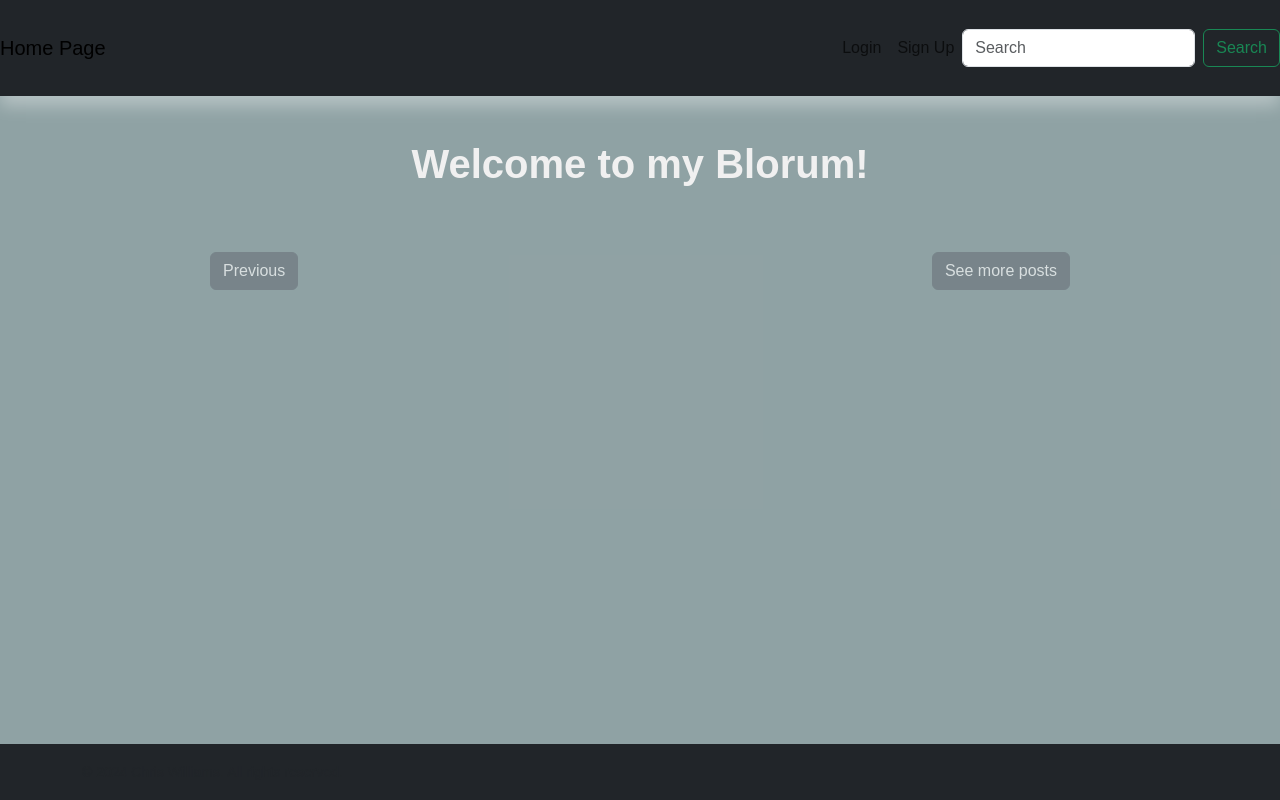
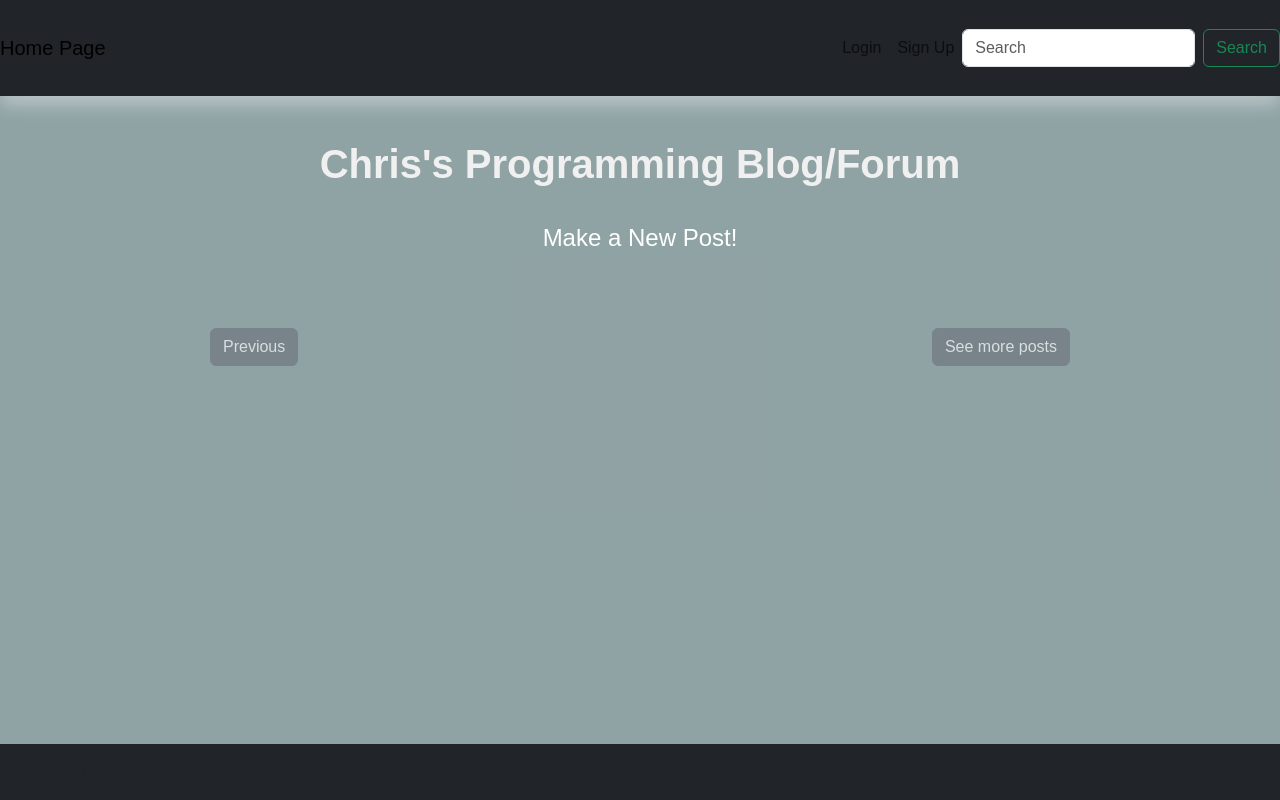
Before and after one commit to Synthahol/BlogForum, a Flask app: page / in a window 1280 px wide. Run offline with Flask 3, Linux system fonts and the light colour scheme; data that the repository does not hold is empty; some libraries are stand-ins or nearby versions.

Commit message:
minor styling changes

```diff
--- a/static/css/style.css
+++ b/static/css/style.css
@@ -71,6 +71,11 @@ h1 {
     background-color: #0056b3;
     border-color: #004085;
 }
+.my-button {
+    font-size: 1.5rem;
+    padding: 1rem 2rem;
+}
+
 
 .img-thumbnail {
     border: none;
--- a/templates/base.html
+++ b/templates/base.html
@@ -51,15 +51,6 @@
             id="navbarNavAltMarkup"
           >
             {% if current_user.is_authenticated %}
-            <div class="navbar-nav mx-auto">
-              <div class="nav-item" style="margin-left: 275px">
-                <a
-                  class="nav-link btn btn-success text-white"
-                  href="{{ url_for('new_post') }}"
-                  >Make a New Post!</a
-                >
-              </div>
-            </div>
             <div class="navbar-nav ms-auto d-flex align-items-center">
               <a
                 class="nav-link"
--- a/templates/home.html
+++ b/templates/home.html
@@ -2,7 +2,16 @@
 {% extends 'base.html' %} {% block title %}Home{% endblock %} {% block content
 %}
 <div class="container-fluid">
-  <h1 class="text-center mb-4">Welcome to my Blorum!</h1>
+  <div class="text-center mb-3">
+    <h1>Chris's Programming Blog/Forum</h1>
+  </div>
+  <div class="d-flex justify-content-center mb-3">
+    <a
+      class="nav-link btn btn-success text-white my-button"
+      href="{{ url_for('new_post') }}"
+      >Make a New Post!</a
+    >
+  </div>
 </div>
 <div class="container narrow-container">
   {% for post in posts.items %}
```
